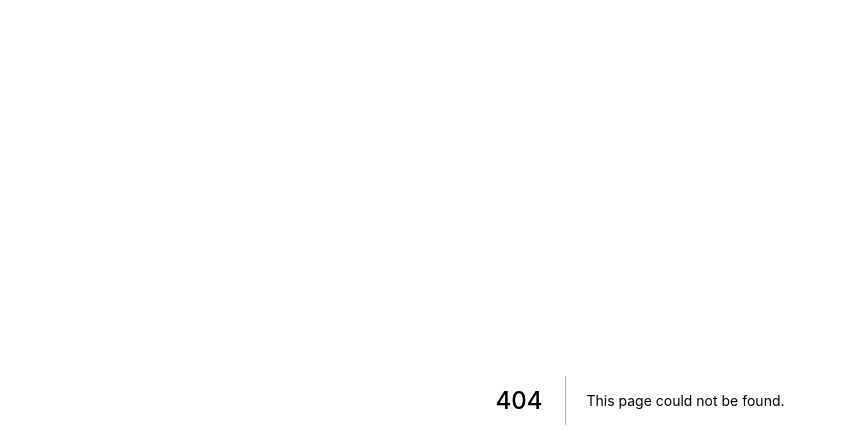
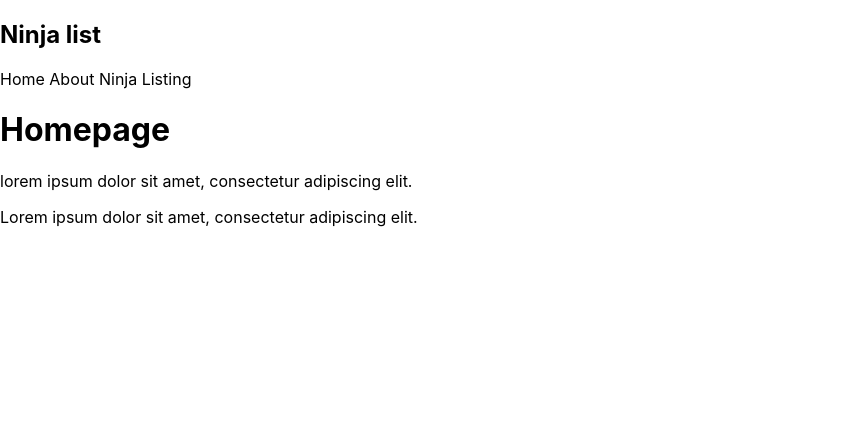
Before and after one commit to Piegzini/ninja-list, a Next.js app: page /about in a window 1280 px wide. Before the commit this address had no page. Shown: the top 448 px of the page, without its empty margins (0-846 px from the left). Built offline with nearby package versions, Linux system fonts and the light colour scheme.

Commit message:
Create about page
What's I created is about page. This will be present some information.

```diff
--- /dev/null
+++ b/pages/about.js
@@ -0,0 +1,14 @@
+import Navbar from "../components/Navbar";
+
+const about = () => {
+    return (
+        <div>
+            <Navbar />
+            <h1>Homepage</h1>
+            <p> lorem ipsum dolor sit amet, consectetur adipiscing elit. </p>
+            <p>Lorem ipsum dolor sit amet, consectetur adipiscing elit. </p>
+        </div>
+    )
+}
+
+export default about
```
